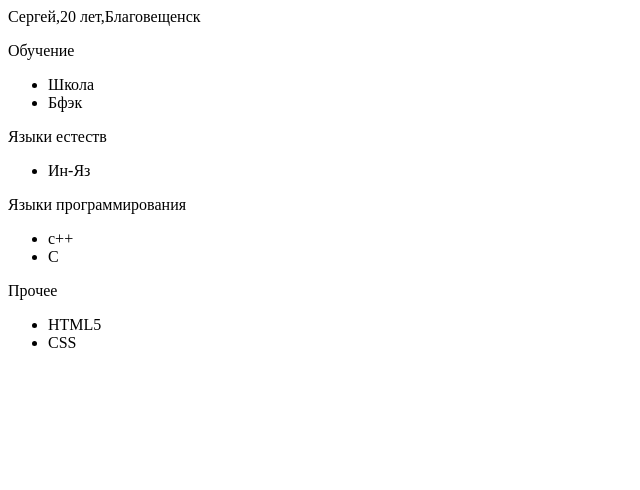
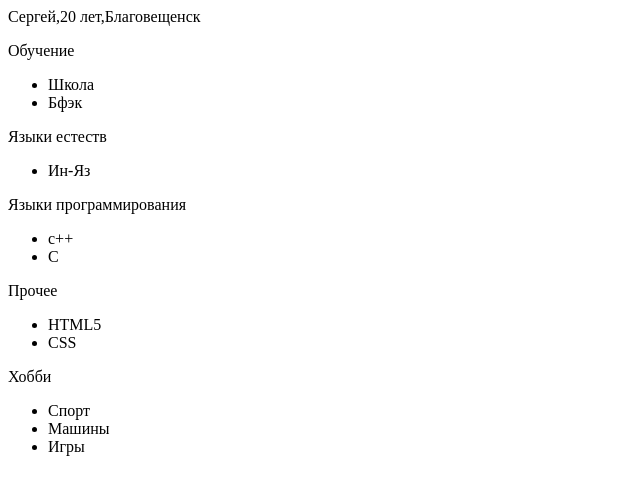
Before and after one commit to Sergo28/sergo28.github.io, a plain HTML site: page index.html in a window 1280 px wide. Shown: the whole page, without its empty margins (0-640 px from the left). Drawn offline with Linux system fonts and the light colour scheme.

Commit message:
Update index.html

```diff
--- a/index.html
+++ b/index.html
@@ -32,6 +32,13 @@
 <li>CSS</li>
 </ul>
 </p>
-
+<p>
+Хобби
+<ul>
+<li>Спорт</li>
+<li>Машины</li>
+<li>Игры</li>
+</ul>
+</p>
 </body>
 </html>
```
